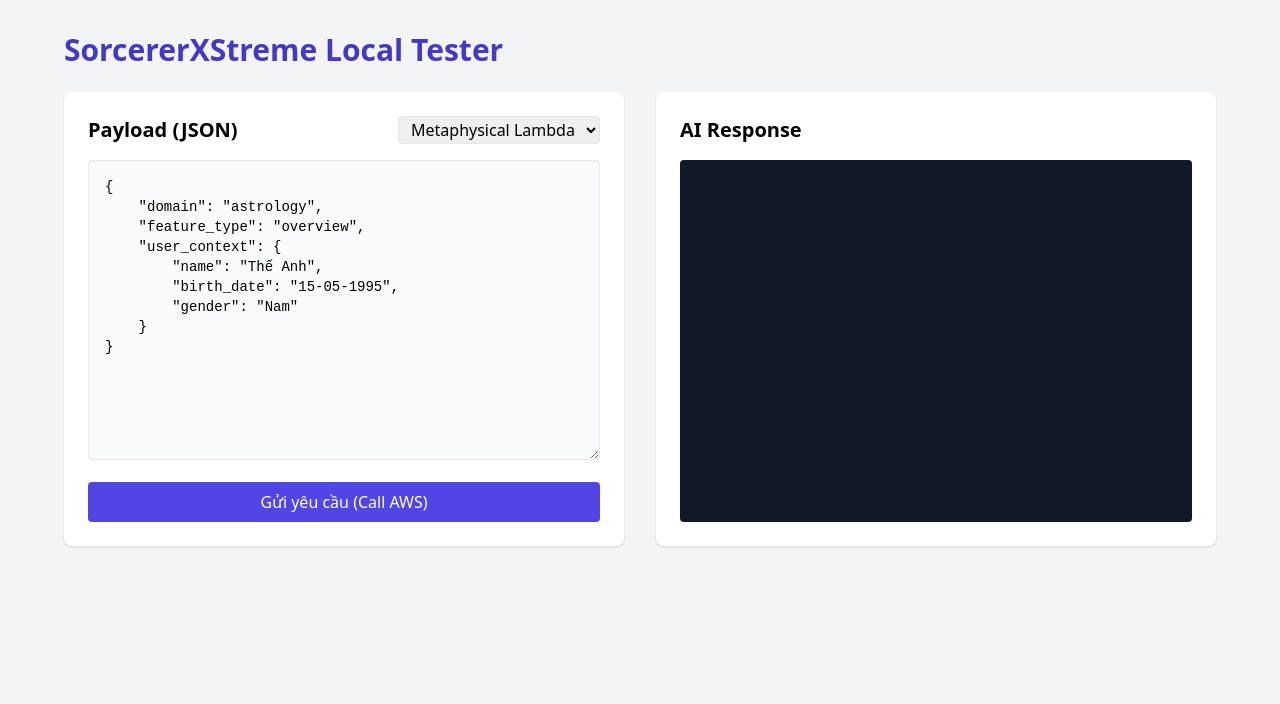
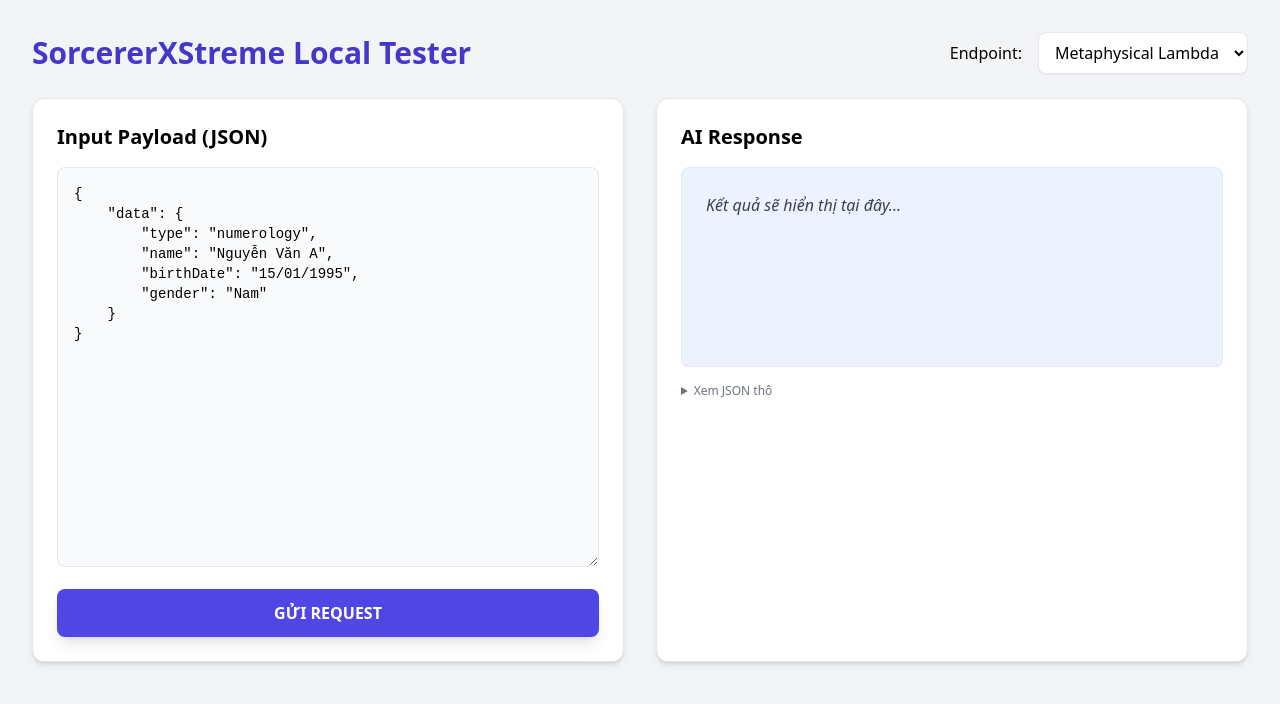
Before and after one commit to linhxm/SorcererXStreme-AI, a plain HTML site: page index.html in a window 1280 px wide. Drawn offline with nearby package versions, Linux system fonts and the light colour scheme.

Commit message:
Update chatbot 9

```diff
--- a/index.html
+++ b/index.html
@@ -2,71 +2,114 @@
 <html lang="vi">
 <head>
     <meta charset="UTF-8">
+    <meta name="viewport" content="width=device-width, initial-scale=1.0">
     <title>SorcererXStreme AI Tester</title>
     <script src="https://cdn.tailwindcss.com"></script>
+    <script src="https://cdn.jsdelivr.net/npm/marked/marked.min.js"></script>
     <style>
-        .json-editor { font-family: monospace; min-height: 300px; }
+        .json-editor { font-family: monospace; min-height: 400px; }
+        /* Style tùy chỉnh cho nội dung Markdown từ AI */
+        #markdown-content {
+            line-height: 1.7;
+            color: #374151;
+        }
+        #markdown-content p {
+            margin-bottom: 1.25rem;
+        }
+        #markdown-content strong {
+            color: #1e1b4b;
+            font-weight: 700;
+        }
+        #markdown-content ul, #markdown-content ol {
+            margin-bottom: 1rem;
+            padding-left: 1.5rem;
+        }
+        #markdown-content li {
+            margin-bottom: 0.5rem;
+        }
+        #markdown-content em {
+            font-style: italic;
+            color: #4b5563;
+        }
     </style>
 </head>
-<body class="bg-gray-100 p-8">
-    <div class="max-w-6xl mx-auto">
-        <h1 class="text-3xl font-bold mb-6 text-indigo-700">SorcererXStreme Local Tester</h1>
+<body class="bg-gray-100 p-4 md:p-8">
+    <div class="max-w-7xl mx-auto">
+        <header class="flex justify-between items-center mb-6">
+            <h1 class="text-3xl font-bold text-indigo-700">SorcererXStreme Local Tester</h1>
+            <div class="flex items-center gap-4">
+                <label for="endpoint" class="font-medium">Endpoint:</label>
+                <select id="endpoint" class="border rounded-lg px-3 py-2 bg-white shadow-sm focus:ring-2 focus:ring-indigo-500 outline-none">
+                    <option value="metaphysical">Metaphysical Lambda</option>
+                    <option value="chatbot">Chatbot Lambda</option>
+                </select>
+            </div>
+        </header>
 
-        <div class="grid grid-cols-1 md:grid-cols-2 gap-8">
-            <div class="bg-white p-6 rounded-lg shadow">
-                <div class="flex justify-between mb-4">
-                    <h2 class="text-xl font-semibold">Payload (JSON)</h2>
-                    <select id="endpoint" class="border rounded px-2">
-                        <option value="metaphysical">Metaphysical Lambda</option>
-                        <option value="chatbot">Chatbot Lambda</option>
-                    </select>
-                </div>
-                <textarea id="payload" class="w-full border p-4 rounded json-editor text-sm bg-gray-50"></textarea>
-                <button onclick="sendRequest()" id="btnSend" class="mt-4 w-full bg-indigo-600 text-white py-2 rounded hover:bg-indigo-700 transition">
-                    Gửi yêu cầu (Call AWS)
+        <div class="grid grid-cols-1 lg:grid-cols-2 gap-8">
+            <div class="bg-white p-6 rounded-xl shadow-md border border-gray-200">
+                <h2 class="text-xl font-semibold mb-4 flex items-center gap-2">
+                    <span>Input Payload (JSON)</span>
+                </h2>
+                <textarea id="payload" class="w-full border p-4 rounded-lg json-editor text-sm bg-gray-50 focus:bg-white focus:ring-2 focus:ring-indigo-200 outline-none transition-all"></textarea>
+                <button onclick="sendRequest()" id="btnSend" class="mt-4 w-full bg-indigo-600 hover:bg-indigo-700 text-white font-bold py-3 rounded-lg shadow-lg transform active:scale-95 transition-all">
+                    GỬI REQUEST
                 </button>
             </div>
 
-            <div class="bg-white p-6 rounded-lg shadow flex flex-col">
+            <div class="bg-white p-6 rounded-xl shadow-md border border-gray-200 flex flex-col">
                 <h2 class="text-xl font-semibold mb-4">AI Response</h2>
-                <div id="loading" class="hidden text-orange-500 animate-pulse">Vũ trụ đang xử lý...</div>
-                <div id="response" class="flex-grow overflow-auto bg-gray-900 text-green-400 p-4 rounded text-sm whitespace-pre-wrap"></div>
+
+                <div id="loading" class="hidden flex justify-center items-center py-20">
+                    <div class="animate-spin rounded-full h-12 w-12 border-b-2 border-indigo-700"></div>
+                </div>
+
+                <div id="response-render" class="bg-indigo-50 p-6 rounded-lg border border-indigo-100 min-h-[200px] overflow-auto">
+                    <div id="markdown-content" class="text-gray-400 italic">Kết quả sẽ hiển thị tại đây...</div>
+                </div>
+
+                <details class="mt-4">
+                    <summary class="text-xs text-gray-500 cursor-pointer hover:underline">Xem JSON thô</summary>
+                    <pre id="response-raw" class="mt-2 p-4 bg-gray-900 text-green-400 text-xs rounded-lg overflow-auto max-h-40"></pre>
+                </details>
             </div>
         </div>
     </div>
 
     <script>
-        // PAYLOAD MẶC ĐỊNH
+        const endpointSelect = document.getElementById('endpoint');
+        const payloadArea = document.getElementById('payload');
+        const renderDiv = document.getElementById('markdown-content');
+        const rawPre = document.getElementById('response-raw');
+        const loading = document.getElementById('loading');
+
+        // Payload mặc định cho các Lambda
         const defaultPayloads = {
             metaphysical: {
-                "domain": "astrology",
-                "feature_type": "overview",
-                "user_context": {
-                    "name": "Thế Anh",
-                    "birth_date": "15-05-1995",
+                "data": {
+                    "type": "numerology",
+                    "name": "Nguyễn Văn A",
+                    "birthDate": "15/01/1995",
                     "gender": "Nam"
                 }
             },
             chatbot: {
                 "user_context": {
-                    "name": "Thế Anh",
-                    "birth_date": "15-05-1995",
+                    "name": "Đại Ca",
                     "gender": "Nam",
-                    "birth_time": "08:30"
+                    "birth_date": "15/01/1995"
                 },
                 "data": {
                     "sessionId": "test-session-123",
-                    "question": "Vận trình sự nghiệp của tôi trong năm nay thế nào?"
+                    "question": "Chào nha, đại ca! Hôm nay có gì vui không mậy?"
                 }
             }
         };
 
-        const payloadArea = document.getElementById('payload');
-        const endpointSelect = document.getElementById('endpoint');
+        // Khởi tạo payload ban đầu
+        payloadArea.value = JSON.stringify(defaultPayloads[endpointSelect.value], null, 4);
 
-        // Khởi tạo giá trị mặc định
-        payloadArea.value = JSON.stringify(defaultPayloads.metaphysical, null, 4);
-
+        // Đổi payload khi đổi endpoint
         endpointSelect.addEventListener('change', (e) => {
             payloadArea.value = JSON.stringify(defaultPayloads[e.target.value], null, 4);
         });
@@ -74,10 +117,9 @@
         async function sendRequest() {
             const endpoint = endpointSelect.value;
             const payload = payloadArea.value;
-            const resDiv = document.getElementById('response');
-            const loading = document.getElementById('loading');
 
-            resDiv.innerText = "";
+            renderDiv.innerHTML = "";
+            rawPre.innerText = "";
             loading.classList.remove('hidden');
 
             try {
@@ -89,15 +131,29 @@
 
                 const data = await response.json();
 
-                // Parse kết quả trả về từ Lambda (trường 'body' thường là string JSON)
+                // Parse body nếu Lambda trả về dạng string
                 let finalResult = data;
                 if (data.body && typeof data.body === 'string') {
                     try { finalResult = JSON.parse(data.body); } catch(e) {}
                 }
 
-                resDiv.innerText = JSON.stringify(finalResult, null, 4);
+                // Hiển thị JSON thô để debug
+                rawPre.innerText = JSON.stringify(finalResult, null, 4);
+
+                // HIỂN THỊ RENDERED MARKDOWN
+                if (finalResult.reply) {
+                    // Cấu hình marked để xử lý xuống dòng tự nhiên
+                    marked.setOptions({ gfm: true, breaks: true });
+                    renderDiv.innerHTML = marked.parse(finalResult.reply);
+                } else if (finalResult.interpretation) {
+                    // Dành cho Metaphysical Lambda
+                    renderDiv.innerHTML = marked.parse(finalResult.interpretation);
+                } else {
+                    renderDiv.innerHTML = "<span class='text-red-500'>Không tìm thấy trường 'reply' hoặc 'interpretation' trong kết quả.</span>";
+                }
+
             } catch (error) {
-                resDiv.innerText = "Lỗi kết nối Server Local: " + error.message;
+                renderDiv.innerHTML = `<span class="text-red-600 font-bold">Lỗi kết nối Server Local: ${error.message}</span>`;
             } finally {
                 loading.classList.add('hidden');
             }
```
Also changed, not shown: 1 other file.
